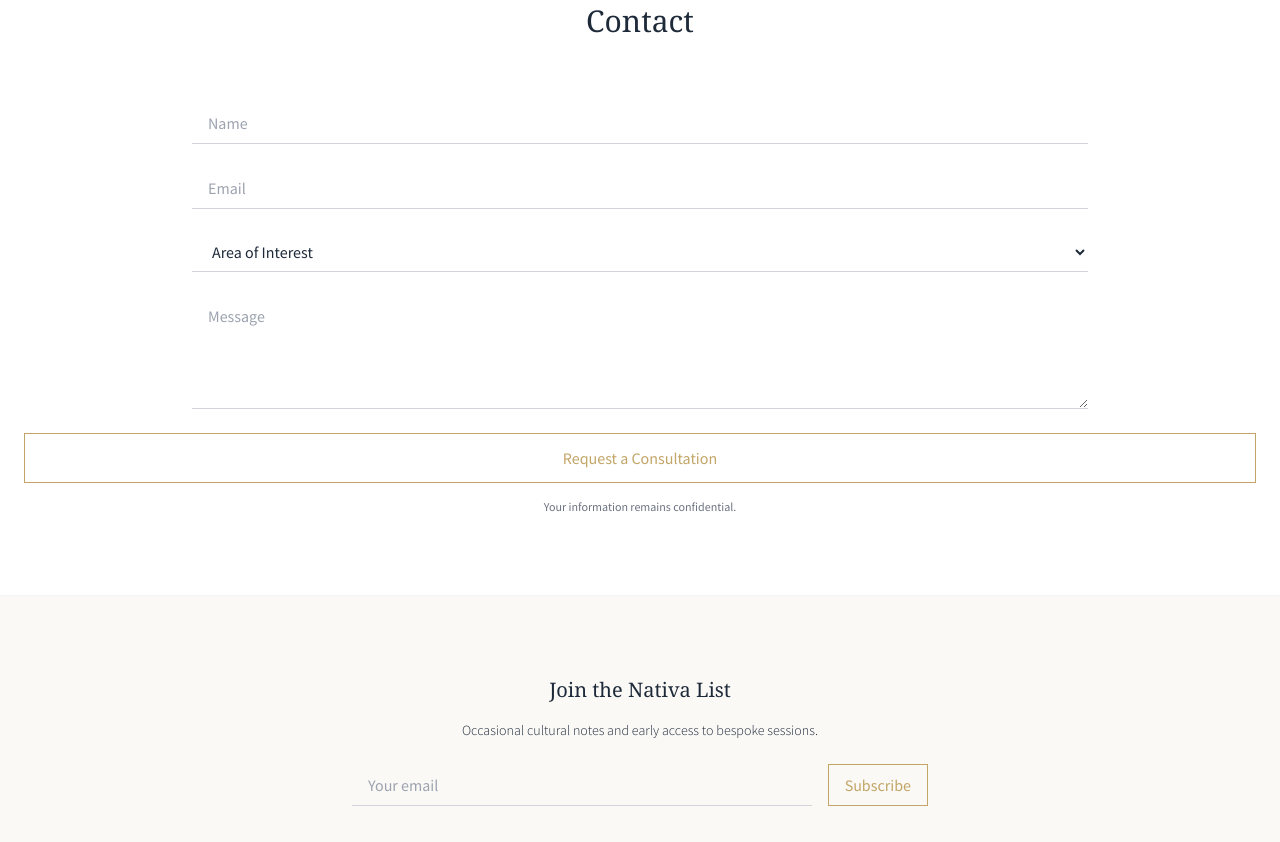
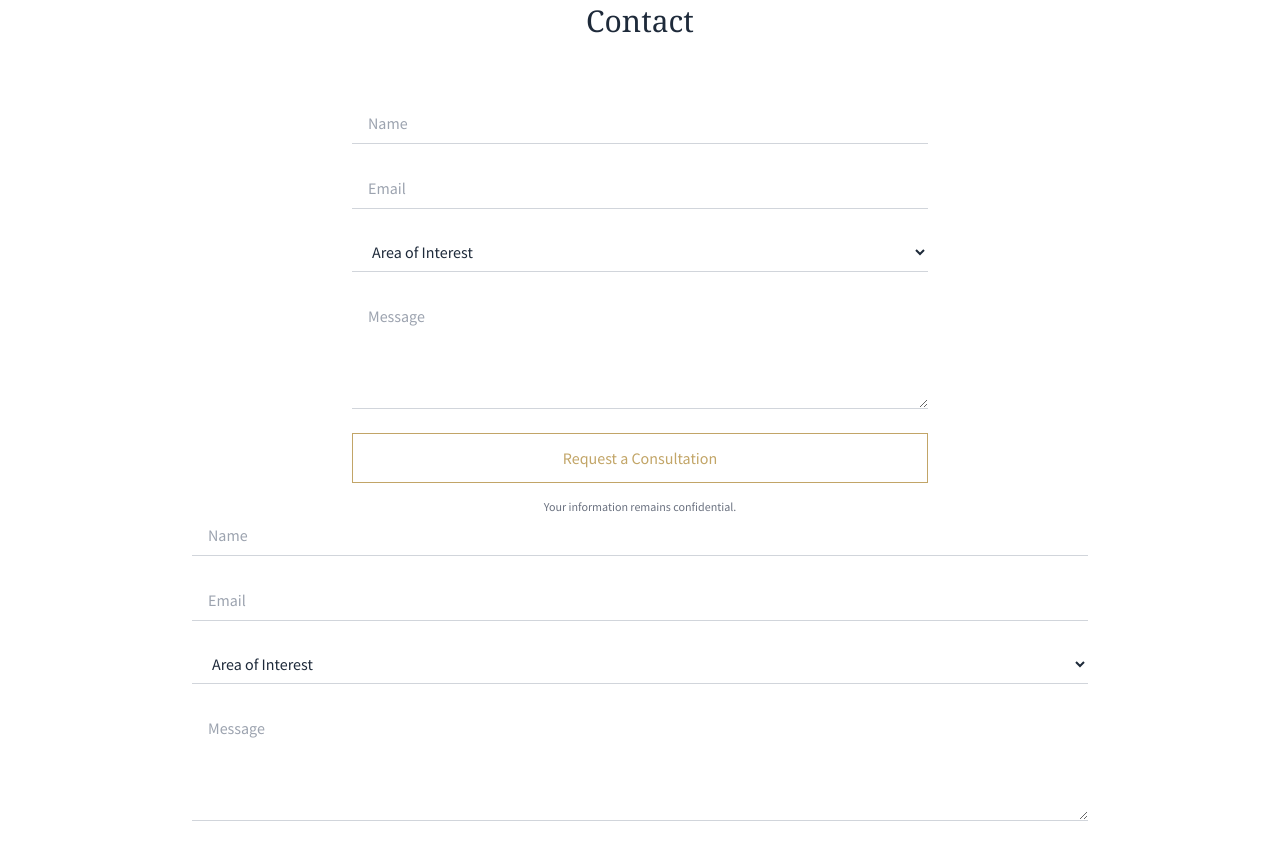
Before and after one commit to nativaspanishsb-star/nativa-site, a plain HTML site: page index.html in a window 1280 px wide. Shown: the part 2356-3198 px from the top of the page. Drawn offline with nearby package versions, Linux system fonts and the light colour scheme.

Commit message:
Update index.html
added full code for transition to funnel messages

```diff
--- a/index.html
+++ b/index.html
@@ -199,8 +199,24 @@
     <section id="contact" class="py-20 px-6 bg-white">
         <div class="max-w-4xl mx-auto">
             <h2 class="text-3xl font-serif font-light mb-16 text-center">Contact</h2>
-            <form action="https://formspree.io/f/xqaybevq>
-                <div class="grid gap-6 mb-6">
+<form action="https://formspree.io/f/xqaybevq" method="POST" class="max-w-xl mx-auto">
+  <div class="grid gap-6 mb-6">
+    <input type="text" name="name" placeholder="Name" class="w-full px-4 py-2 border-b border-gray-300 focus:outline-none focus:border-gold bg-transparent">
+    <input type="email" name="_replyto" placeholder="Email" class="w-full px-4 py-2 border-b border-gray-300 focus:outline-none focus:border-gold bg-transparent">
+    <select name="interest" class="w-full px-4 py-2 border-b border-gray-300 focus:outline-none focus:border-gold bg-transparent">
+      <option value="" disabled selected>Area of Interest</option>
+      <option>Travel</option>
+      <option>Academic</option>
+      <option>Business</option>
+      <option>Cultural</option>
+      <option>Family/Household</option>
+    </select>
+    <textarea name="message" rows="4" placeholder="Message" class="w-full px-4 py-2 border-b border-gray-300 focus:outline-none focus:border-gold bg-transparent"></textarea>
+  </div>
+  <button type="submit" class="w-full px-8 py-3 border border-gold text-gold hover:bg-gold hover:text-white transition-colors duration-200">Request a Consultation</button>
+  <p class="text-xs text-center mt-4 text-gray-500">Your information remains confidential.</p>
+</form>
+            <div class="grid gap-6 mb-6">
                     <input type="text" placeholder="Name" class="w-full px-4 py-2 border-b border-gray-300 focus:outline-none focus:border-gold bg-transparent">
                     <input type="email" placeholder="Email" class="w-full px-4 py-2 border-b border-gray-300 focus:outline-none focus:border-gold bg-transparent">
                     <select class="w-full px-4 py-2 border-b border-gray-300 focus:outline-none focus:border-gold bg-transparent">
```
